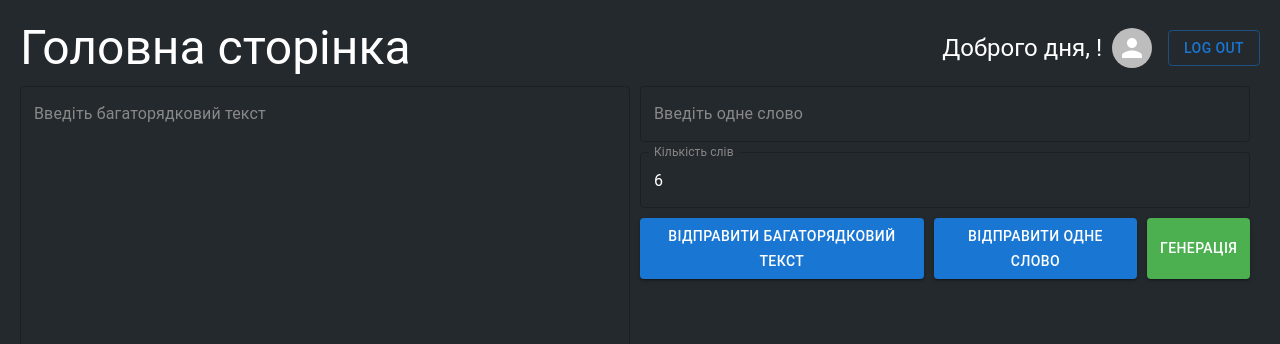
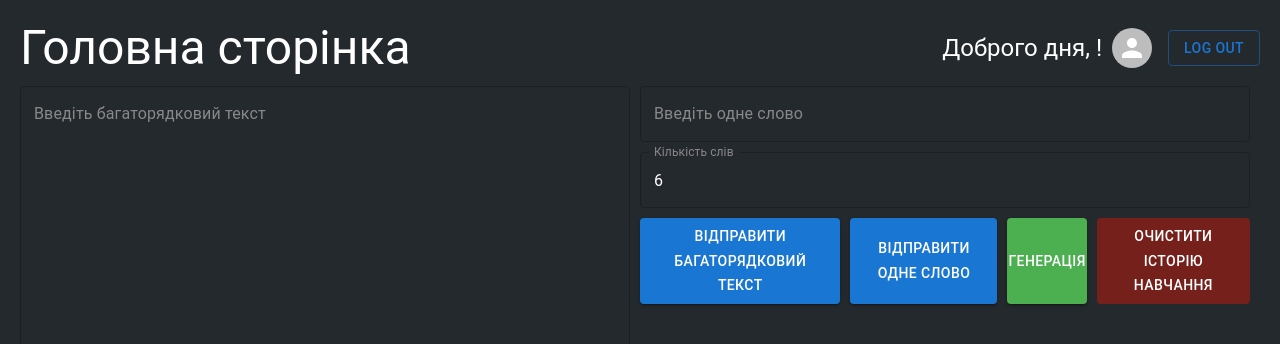
Before and after one commit to kozakevich13/react-ngram, a React (Create React App) app: page /main-page in a window 1280 px wide. Shown: the top 344 px of the page. Built offline with nearby package versions, Linux system fonts and the light colour scheme.

Commit message:
add new button for clear history

```diff
--- a/src/pages/MainPage.js
+++ b/src/pages/MainPage.js
@@ -16,6 +16,7 @@ const MainPage = () => {
   const [largeTextInput, setLargeTextInput] = useState('');
   const [singleWordInput, setSingleWordInput] = useState('');
   const [numWordsInput, setNumWordsInput] = useState(6);
+  const [loading, setLoading] = useState(false);
   const userName = localStorage.getItem('userName');
   const userImg = localStorage.getItem('userImg');
   const navigate = useNavigate();
@@ -56,6 +57,17 @@ const MainPage = () => {
       setResponseData(response.data);
     } catch (error) {
       console.error('Error generating data:', error);
+    }
+  };
+  const handleClearText = async () => {
+    try {
+      setLoading(true);
+      const response = await axios.delete('http://localhost:5000/delete_text');
+      console.log(response.data);
+    } catch (error) {
+      console.error('Error clearing text:', error.message);
+    } finally {
+      setLoading(false);
     }
   };
 
@@ -126,6 +138,14 @@ const MainPage = () => {
           Генерація
         </Button>
 
+        <Button
+        onClick={handleClearText}
+        disabled={loading}
+        style={{ backgroundColor: '#75201a', color: 'white' }}
+        >
+          {loading ? 'Очистка...' : 'Очистити історію навчання'}
+        </Button>
+
 
       </div>
       {responseData && (
```
